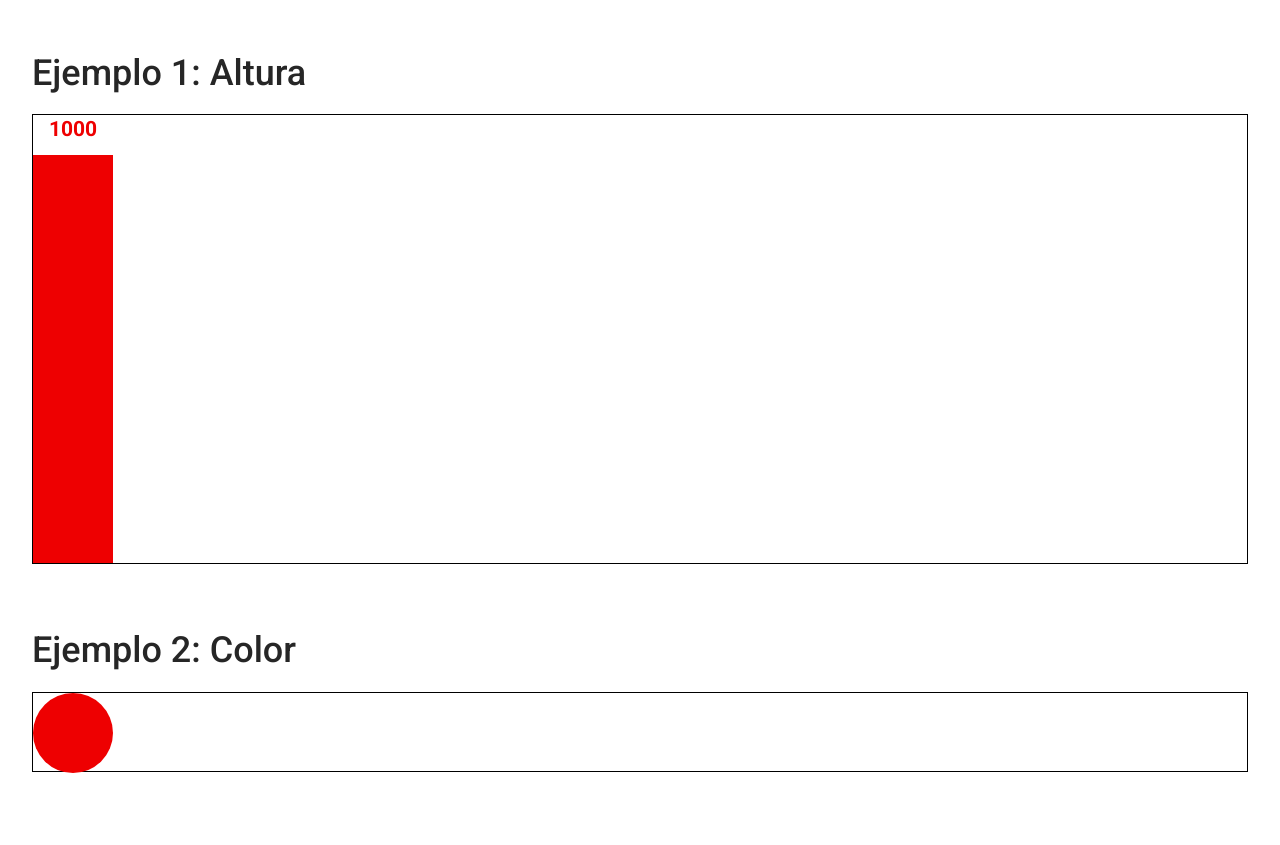
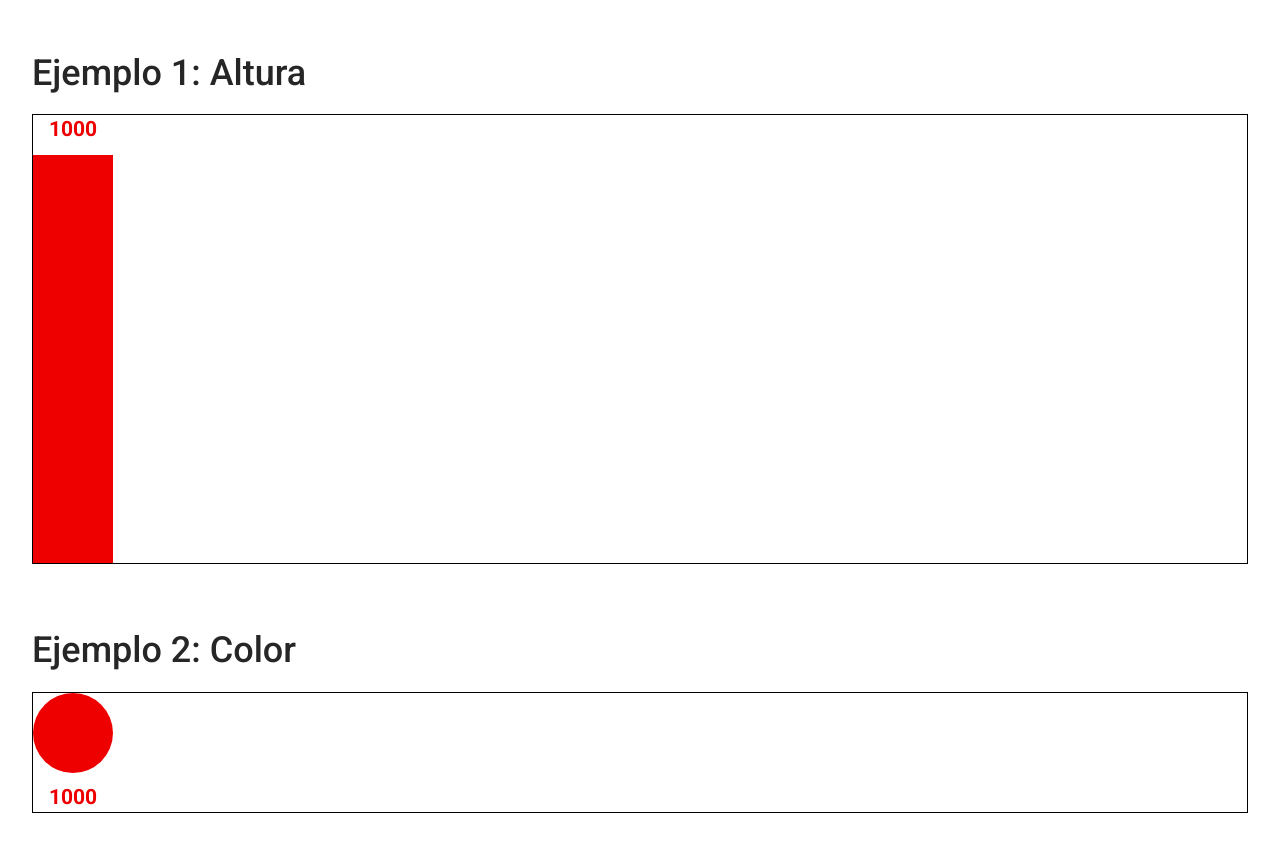
Before and after one commit to visualizacion-de-datos-utdt/vd_d3_escalas, a Svelte app: page / in a window 1280 px wide. Before the commit the page ends 804 px from the top, so only its background shows below. Built offline with nearby package versions, Linux system fonts and the light colour scheme.

Commit message:
chore: Update App.svelte to include a column wrapper for the circle and add a number label

```diff
--- a/src/App.svelte
+++ b/src/App.svelte
@@ -19,7 +19,10 @@
 
 <h2>Ejemplo 2: Color</h2>
 <div class="container_2">
-  <div class="circle"></div>
+  <div class="column_wrapper">
+    <div class="circle"></div>
+    <p class="num">1000</p>
+  </div>
 </div>
 
 <!-- Estilos CSS -->
@@ -34,7 +37,7 @@
     border: 1px solid #000;
   }
   .container_2 {
-    height: 80px;
+    height: auto;
   }
 
   .column_wrapper {
```
